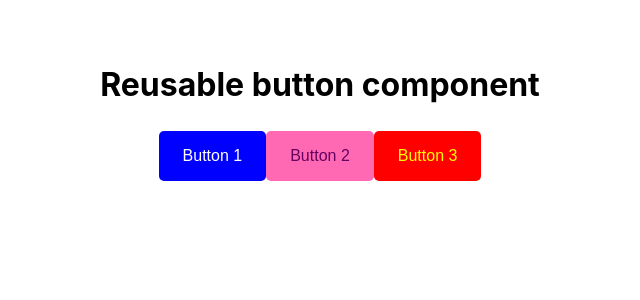
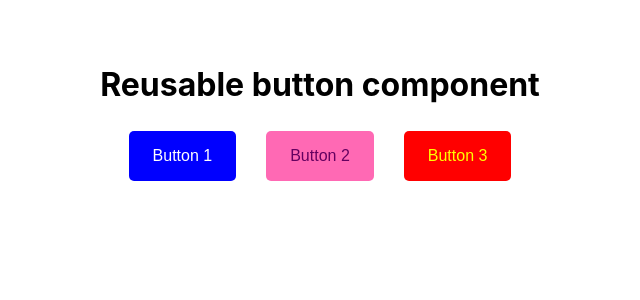
Before and after one commit to saltsthlm/reusable-component, a React (Vite) app: page / in a window 1280 px wide. Shown: the top 300 px of the page, without its empty margins (320-960 px from the left). Built offline with nearby package versions, Linux system fonts and the light colour scheme.

Commit message:
Add styles to App component

```diff
--- a/src/App.css
+++ b/src/App.css
@@ -4,3 +4,10 @@
   padding: 2rem;
   text-align: center;
 }
+
+.button-board {
+  display: flex;
+  flex-flow: row wrap;
+  justify-content: center;
+  gap: 30px;
+}
```
